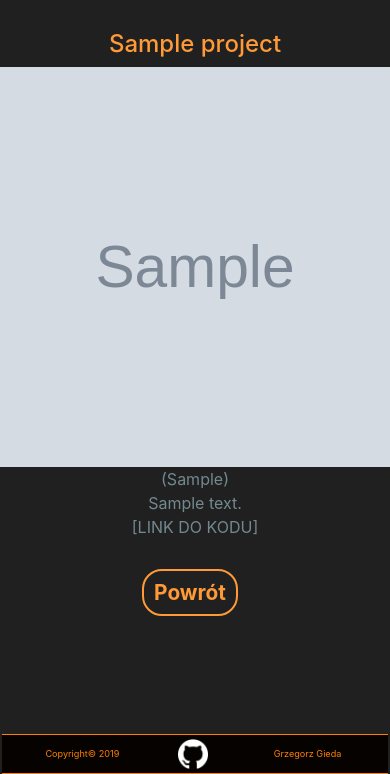
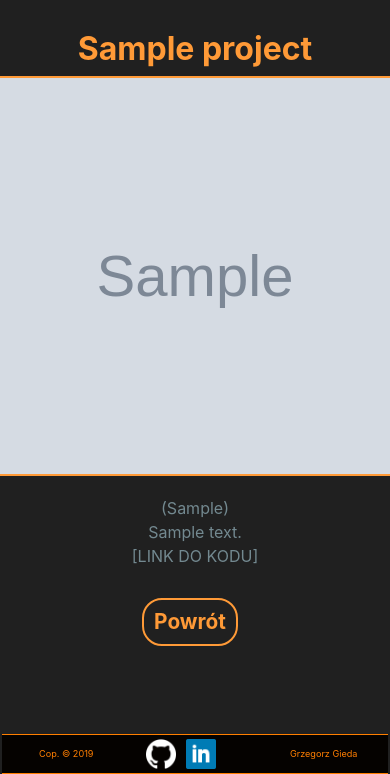
Before and after one commit to GregorySeth/django-portfolio, a Django app: page /projects/1/ in a window 390 px wide; the page is wider, and only the part inside the window is pictured. Shown: the part 70-844 px from the top of that part. Run offline with Django 3.2, Linux system fonts and the light colour scheme; tables that the repository leaves empty hold one stand-in row (values such as "Sample post"); grey boxes marked "Sample" are stand-in pictures; some libraries are stand-ins or nearby versions.

Commit message:
style polish

```diff
--- a/blog/templates/blog/post.html
+++ b/blog/templates/blog/post.html
@@ -36,13 +36,13 @@
 
 		<div class="container-fluid content">
 			<div class="d-flex justify-content-center">
-				<img src="{{ blog.image.url }}" width=600 />
+				<img src="{{ blog.image.url }}" width=600 class="photoborder">
 			</div>
-			<div class="d-flex justify-content-center nocursor">
+			<div class="d-flex justify-content-center nocursor" style="margin-bottom: 10px;">
 				<h3>{{ blog.title }}</h3>
 			</div>
 			<div class="d-flex justify-content-center">
-				<div class="textborder">
+				<div class="textborder" style="width: 60%;">
 					<p>{{ blog.body }}</p>
 					<div class="d-flex justify-content-end">
 						Grzegorz
--- a/contact/templates/contact/home.html
+++ b/contact/templates/contact/home.html
@@ -38,7 +38,7 @@
 			<div class="row">
 				<div class="col-12">
 					<div class="d-flex justify-content-center nocursor">
-						<h2>Czego oczekuję</h2>
+						<h2 style="margin-bottom: 20px;">Czego oczekuję</h2>
 					</div>
 					<div class="d-flex justify-content-center nocursor">
 						<p>Poszukuję miejsca gdzie mógłbym nabrać pierwszego doświadczenia komercyjnego.</p>
@@ -46,13 +46,13 @@
 					<div class="d-flex justify-content-center nocursor">
 						<p>Interesują mnie zarówno praktyki/staże jak i oferty pracy na stanowiskach junior Python developera</p>
 					</div>
-					<hr>
+					<hr style="width: 50%;">
 				</div>
 			</div>
 			<div class="row">
 				<div class="col-12">
 					<div class="d-flex justify-content-center nocursor">
-						<h2>Skontaktuj się</h2>
+						<h2 style="margin-bottom: 20px;">Skontaktuj się</h2>
 					</div>
 				</div>
 			</div>
--- a/myprojects/templates/myprojects/detail.html
+++ b/myprojects/templates/myprojects/detail.html
@@ -33,14 +33,14 @@
 		</div>
 	</nav>
 
-	<!-- TREŚĆ STRONY (PORTFOLIO)-->
+	<!-- TREŚĆ STRONY -->
 
 	<div class="container-fluid content">
 		<div class="d-flex justify-content-center nocursor">
-			<h4>{{ project.name }}</h4>
+			<h2 style="font-weight: bold;">{{ project.name }}</h2>
 		</div>
 		<div class="d-flex justify-content-center">
-			<img src="{{ project.image.url }}" width=600 height=400>
+			<img src="{{ project.image.url }}" width=600 height=400 class="photoborder">
 		</div>
 		<div class="d-flex justify-content-center nocursor">
 			({{ project.tech }})
--- a/myprojects/templates/myprojects/home.html
+++ b/myprojects/templates/myprojects/home.html
@@ -38,10 +38,10 @@
 		<div class="row d-flex justify-content-center">
 
 			{% for project in projects.all %}
-			<div class="col-sm-12 col-md-6 col-lg-5 col-xl-3">
+			<div class="col-sm-12 col-md-6 col-lg-5 col-xl-3" style="margin-bottom: 20px;">
 				<a href="{% url 'projectdetail' project.id %}">
 					<div class="d-flex justify-content-center">
-						<img src="{{ project.image.url }}" width=300 height=200> <!--WYSTYLIZUJ TO! (rozmiar, border, marginy) -->
+						<img src="{{ project.image.url }}" width=300 height=200 class="photoborder">
 					</div>
 					<div class="d-flex justify-content-center">
 						<h4>{{ project.name }}</h4>
--- a/portfolio/static/css/styling.css
+++ b/portfolio/static/css/styling.css
@@ -95,17 +95,8 @@ body {
 
 }
 
-.left_content {
-
-	/* margin-bottom: -9999px;
-	padding-bottom: 9999px; */
-
-}
-
 .right_content {
 
-	/* margin-bottom: -9999px;
-	padding-bottom: 9999px; */
 	border-left: 1px dotted #FF9A37;
 	padding-top: 50px;
 	margin-bottom: 40px;
@@ -152,6 +143,7 @@ body {
 	width: 30px;
 	height: 30px;
 	margin-top: 4px;
+	margin-right: 10px;
 
 }
 
@@ -181,6 +173,7 @@ body {
 .przycisk {
 
 	display: inline-flex;
+	background-color: #202020;
 	border: 2px solid #FF9A37;
 	margin: 30px 10px 0px 0px;
 	padding-left: 10px;
@@ -377,3 +370,11 @@ a:hover {
 	padding-top: 3px;
 
 }
+
+.photoborder {
+
+	border: 2px solid #FF9A37;
+	border-radius: 10px;
+	margin-bottom: 20px;
+
+}
--- a/requirements.txt
+++ b/requirements.txt
@@ -1,5 +1,4 @@
-Django==2.1.5
-gunicorn==19.9.0
+Django==2.1.7
 Pillow==5.4.1
 psycopg2==2.7.7
 psycopg2-binary==2.7.7
--- a/templates/about.html
+++ b/templates/about.html
@@ -46,7 +46,7 @@
 					</div>
 					<div class="nocursor">
 						<h2 class="d-none d-sm-block">Witam</h2>
-						<p>Programowaniem i projektowaniem stron internetowych zainteresowałem się całkiem niedawno. Temat jednak wciągnął mnie bardzo szybko. Wcześniejsze wykształcenie szybko uzupełniłem studium podyplomowym z programowania komputerów. Tam też głównie zgłębiałem podstawy języka Python. Jestem samoukiem.  Zdobyłem podstawową wiedzę dotyczącą HTML'a i CSS'a i uzupełniłem ją umiejętnością pisania skryptów w JavaScript przy pomocy biblioteki jQuery. Obecnie skupiam się na backendzie. Wciąż wzmacniam swoją wiedzę dotyczącą Pythona i zapoznaję się z jego kolejnymi bibliotekami m.in. Django, Flask, Pandas czy PostgreSQL. Moim celem jest rozwój w kierunku Full Stack Developera.</p>
+						<p>Programowaniem i projektowaniem stron internetowych zainteresowałem się całkiem niedawno. Temat jednak wciągnął mnie bardzo szybko. Wcześniejsze wykształcenie szybko uzupełniłem studium podyplomowym z programowania komputerów. Tam też głównie zgłębiałem podstawy języka Python. Jestem samoukiem. Zdobyłem podstawowe umiejętności dotyczące HTML'a i CSS'a, po czym wstępnie zapoznałem się z techniką pisania skryptów w JavaScript. Obecnie skupiam się na backendzie. Wciąż wzmacniam swoją wiedzę dotyczącą Pythona i zapoznaję się z jego kolejnymi bibliotekami m.in. Django, Flask, Pandas czy PostgreSQL. Moim celem jest rozwój w kierunku Full Stack Developera.</p>
 						<hr>
 						<h3>Prywatnie</h3>
 						<p>Jestem osobą otwartą i tolerancyjną. Cechy osobowości i główne wykształcenie pozwalają mi ze zrozumieniem wychodzić naprzeciw ludzkim potrzebom. Hobbystycznie zajmuje mnie hodowla sukulentów. Ponadto jestem kociarzem. Oba powyższe to dla mnie temat rzeka. W wolnych chwilach spędzam czas na ćwiczeniu umysłu przy grach planszowych.</p>
--- a/templates/base.html
+++ b/templates/base.html
@@ -32,14 +32,21 @@
 		<div class="d-flex justify-content-center fixed-bottom">
 			<div class="container-fluid" id="bottom_bar">
 				<div class="row">
-					<div class="col-10 col-sm-11 d-none d-sm-block nocursor" id="copyright">
+					<!-- BIG SCREEN -->
+					<div class="col-lg-11 col-sm-10 d-none d-sm-block nocursor" id="copyright">
 						<div>Copyright&copy; 2019 Grzegorz Gieda</div>
 					</div>
-					<div class="col-5 d-block d-sm-none copyright_sm d-flex justify-content-center nocursor">Copyright&copy; 2019</div>
-					<div class="col-2 col-sm-1">
+					<div class="d-none d-sm-block">
 						<a href="https://github.com/GregorySeth" target="_blank"><img src="{% static 'img/logo/github_log.png' %}" id="gitlogo"></a>
+						<a href="https://www.linkedin.com/in/grzegorz-gieda-32b2a1172/" target="_blank"><img src="{% static 'img/logo/linkedin.png' %}" id="gitlogo"></a>
 					</div>
-					<div class="col-5 d-block d-sm-none copyright_sm d-flex justify-content-center nocursor">Grzegorz Gieda</div>
+					<!-- SMALL SCREEN -->
+					<div class="col-4 d-block d-sm-none copyright_sm d-flex justify-content-center nocursor">Cop. &copy; 2019</div>
+					<div class="col-4 d-block d-sm-none d-flex">
+						<a href="https://github.com/GregorySeth" target="_blank"><img src="{% static 'img/logo/github_log.png' %}" id="gitlogo"></a>
+						<a href="https://www.linkedin.com/in/grzegorz-gieda-32b2a1172/" target="_blank"><img src="{% static 'img/logo/linkedin.png' %}" id="gitlogo"></a>
+					</div>
+					<div class="col-4 d-block d-sm-none copyright_sm d-flex justify-content-center nocursor">Grzegorz Gieda</div>
 				</div>
 			</div>
 		</div>
--- a/templates/home.html
+++ b/templates/home.html
@@ -57,7 +57,7 @@
 				<a href="http://flask.pocoo.org/" target="_blank" class="techs">#Flask</a>
 				<br>
 				<div class="d-flex justify-content-center"><a href="#" class='techs'>#HTML 5</a> <a href="#" class='techs'>#CSS3</a> <a href="https://getbootstrap.com/" target="_blank" class='techs'>#Bootstrap 4</a> <br></div>
-				<div class="d-flex justify-content-center"><a href="https://www.javascript.com/" target="_blank" class='techs'>#JavaScript</a> <a href="https://jquery.com/" target="_blank" class='techs'>#jQuery</a> <br></div>
+				<div class="d-flex justify-content-center"><a href="https://www.javascript.com/" target="_blank" class='techs'>#JavaScript</a><br></div>
 				<hr>
 			</div>
 		</div>
```
Also changed, not shown: blog/templates/blog/home.html (+5 -3 lines).
